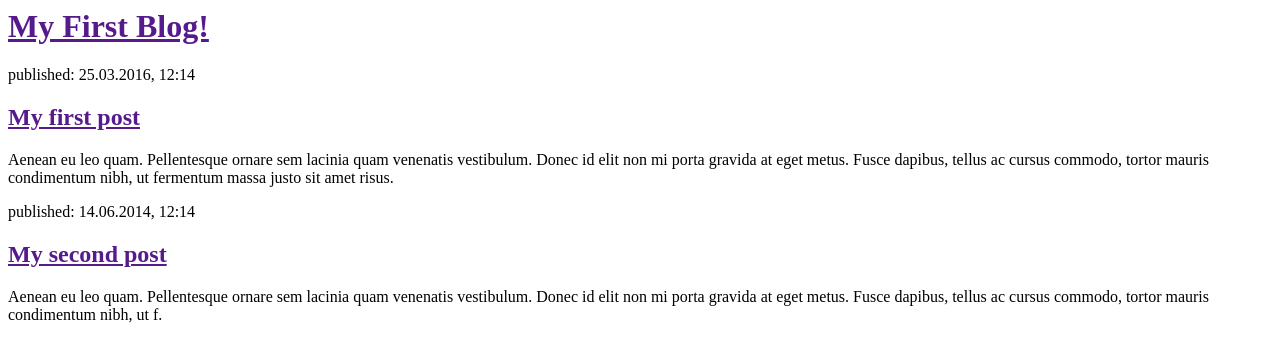
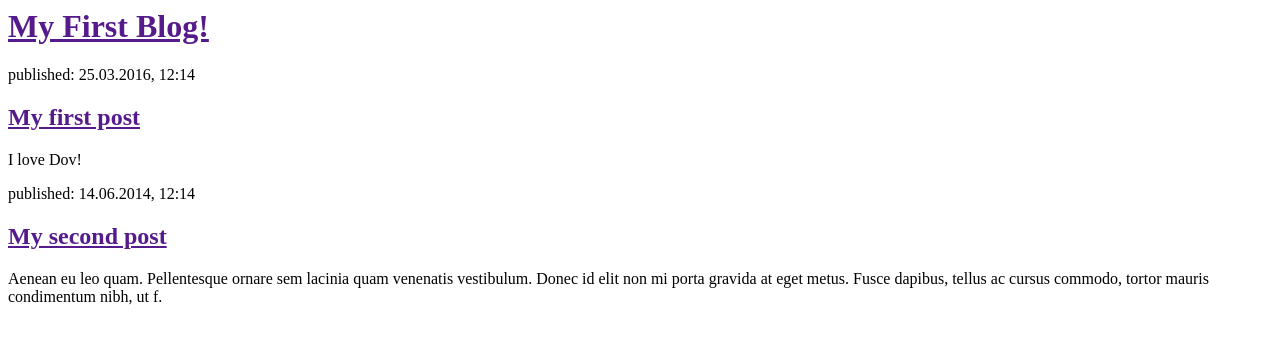
Before and after one commit to galitbw/my-first-blog, a Django app: page / in a window 1280 px wide. Shown: the top 362 px of the page. Run offline with Django 3.2, Linux system fonts and the light colour scheme.

Commit message:
small changes

```diff
--- a/blog/templates/blog/post_list.html
+++ b/blog/templates/blog/post_list.html
@@ -10,8 +10,7 @@
         <div>
             <p>published: 25.03.2016, 12:14</p>
             <h2><a href="">My first post</a></h2>
-            <p>Aenean eu leo quam. Pellentesque ornare sem lacinia quam venenatis vestibulum. Donec id elit non mi porta gravida at eget metus. Fusce dapibus, tellus ac cursus commodo, tortor mauris condimentum nibh, ut fermentum massa justo sit amet risus.</p>
-        </div>
+            <p>I love Dov! </p>
 
         <div>
             <p>published: 14.06.2014, 12:14</p>
```
